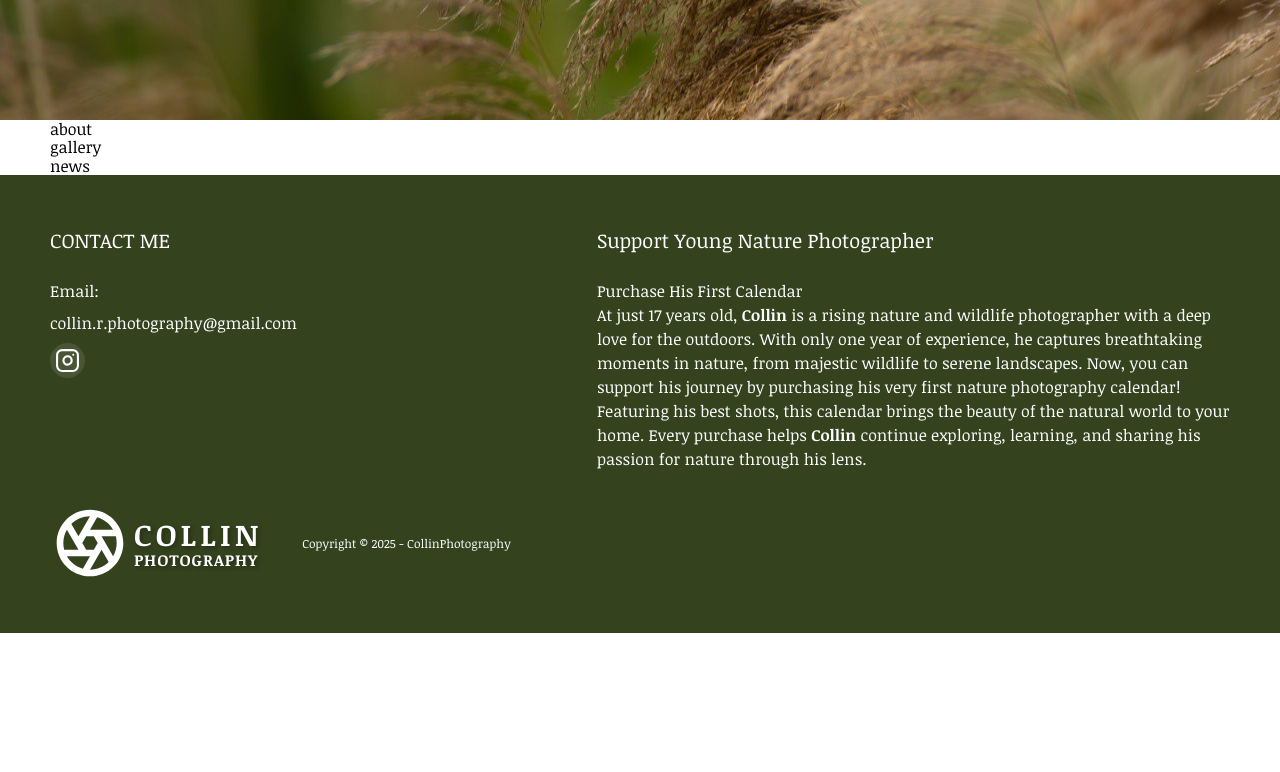
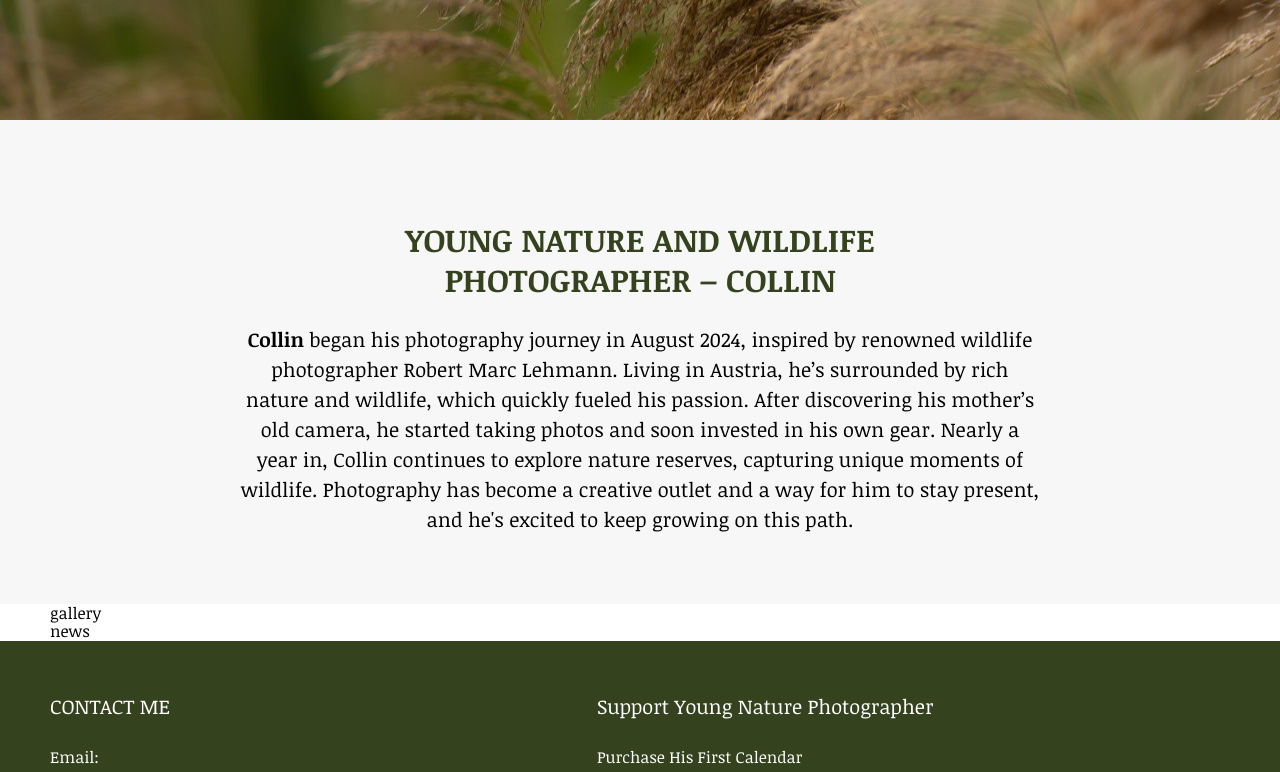
Before and after one commit to AndriyMerzlikin/Collin-Photography-website_FE, a Next.js app: page / in a window 1280 px wide. Shown: the part 680-1452 px from the top of the page. Before the commit the page ends 1313 px from the top, so only its background shows below. Built offline with nearby package versions, Linux system fonts and the light colour scheme.

Commit message:
added about-section

```diff
--- a/src/app/page.module.scss
+++ b/src/app/page.module.scss
@@ -15,6 +15,8 @@
     padding: 0 30px;
   }
 }
+
+// hero section
 
 .heroSection {
   width: 100vw;
@@ -73,3 +75,31 @@
     font-size: $font-size-s;
   }
 }
+
+// about section
+
+.aboutContainer {
+  display: flex;
+  flex-direction: column;
+  align-items: center;
+  gap: $paragraph-spacing-xxl;
+  padding-top: 100px;
+  padding-bottom: 70px;
+  background-color: $secondary-low;
+
+  h3 {
+    text-transform: uppercase;
+    text-align: center;
+    max-width: 700px;
+    color: $primary-olive;
+  }
+
+  p {
+    text-align: center;
+    max-width: 800px;
+  }
+
+  span {
+    font-weight: $font-weight-l;
+  }
+}
--- a/src/app/page.tsx
+++ b/src/app/page.tsx
@@ -1,5 +1,6 @@
 import styles from './page.module.scss';
 import Typography from "@/components/general/Typography/Typography";
+import clsx from "clsx";
 
 export default function Home() {
     return (
@@ -14,7 +15,19 @@ export default function Home() {
                     <p className={styles.heroText}>Young photographer, passionate about animals and plants</p>
                 </div>
             </section>
-            <section className={styles.sectionContentBox}>about</section>
+            <section className={clsx(styles.sectionContentBox, styles.aboutContainer)}>
+                <Typography variant='h3'>
+                    young nature and wildlife photographer – Collin
+                </Typography>
+                <Typography variant='body-large'>
+                    <span>Collin</span> began his photography journey in August 2024, inspired by renowned wildlife
+                    photographer Robert Marc Lehmann. Living in Austria, he’s surrounded by rich nature and wildlife,
+                    which quickly fueled his passion. After discovering his mother’s old camera, he started taking
+                    photos and soon invested in his own gear. Nearly a year in, Collin continues to explore nature
+                    reserves, capturing unique moments of wildlife. Photography has become a creative outlet and a way
+                    for him to stay present, and he's excited to keep growing on this path.
+                </Typography>
+            </section>
             <section className={styles.sectionContentBox}>gallery</section>
             <section className={styles.sectionContentBox}>news</section>
         </div>
```
